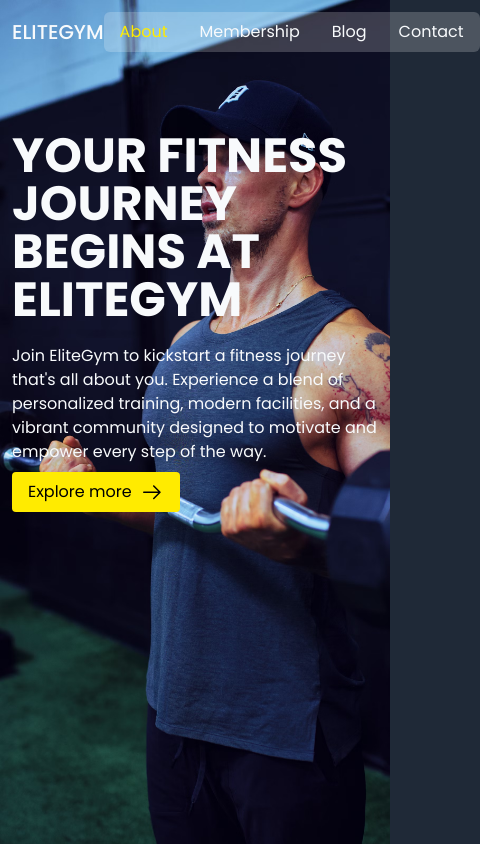
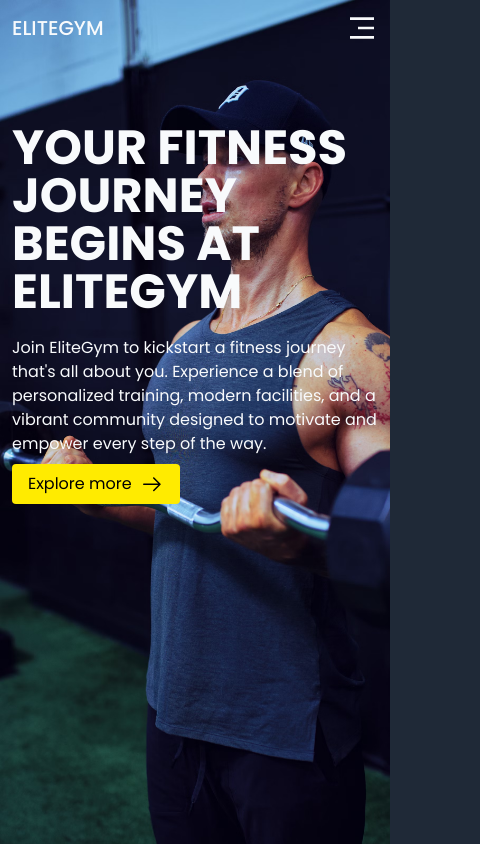
Before and after one commit to Tonnykimanthi/Elite-Gym, a React (Vite) app: page / in a window 390 px wide. Shown: the whole page, 480 px wide, since content can reach past the window. Built offline with nearby package versions, Linux system fonts and the light colour scheme.

Commit message:
Make Header component responsive

```diff
--- a/src/components/header/Header.tsx
+++ b/src/components/header/Header.tsx
@@ -1,14 +1,25 @@
+import { useState } from "react";
 // Components
 import Button from "../buttons/Button";
 import Logo from "./Logo";
 import Navbar from "./Navbar";
+// Icons
+import { RiMenu3Fill } from "react-icons/ri";
 
 const Header = () => {
+  const [navIsOpen, setNavIsOpen] = useState(false);
+
   return (
     <header className="p-3">
       <div className="flex items-center justify-between">
         <Logo />
-        <Navbar />
+        <Navbar navIsOpen={navIsOpen} setNavIsOpen={setNavIsOpen} />
+        <button
+          className={`sm:hidden ${navIsOpen ? "hidden" : ""}`}
+          onClick={() => setNavIsOpen(true)}
+        >
+          <RiMenu3Fill className="size-8" />
+        </button>
       </div>
       <div className="mt-20 max-w-lg">
         <h1 className="text-5xl font-bold uppercase">
--- a/src/components/header/Navbar.tsx
+++ b/src/components/header/Navbar.tsx
@@ -1,9 +1,25 @@
+// Components
 import { navList } from "./navList";
+// Icons
+import { MdOutlineClose } from "react-icons/md";
 
-const Navbar = () => {
+type NavbarProps = {
+  navIsOpen: boolean;
+  setNavIsOpen: React.Dispatch<React.SetStateAction<boolean>>;
+};
+
+const Navbar = ({ navIsOpen, setNavIsOpen }: NavbarProps) => {
   return (
-    <nav className="rounded-md bg-white/20 p-2 px-4">
-      <ul className="flex items-center gap-x-8">
+    <nav
+      className={`bg-light/20 max-sm:bg-dark/80 inset-0 origin-top-right rounded-md p-2 px-4 transition max-sm:absolute ${navIsOpen ? "" : "max-sm:scale-0 max-sm:opacity-0"}`}
+    >
+      <button
+        className="absolute right-3 top-3 sm:hidden"
+        onClick={() => setNavIsOpen(false)}
+      >
+        <MdOutlineClose className="size-8"/>
+      </button>
+      <ul className="flex items-center gap-8 max-sm:mt-10 max-sm:flex-col">
         {navList.map((item, index) => (
           <li
             key={index}
--- a/tailwind.config.js
+++ b/tailwind.config.js
@@ -5,7 +5,8 @@
     extend: {
       colors: {
         primary: "#FFEB00",
-        light: " #f8fafc",
+        light: "#f8fafc",
+        dark: "#0f172a",
         secondary: "#4379F2",
       },
     },
```
